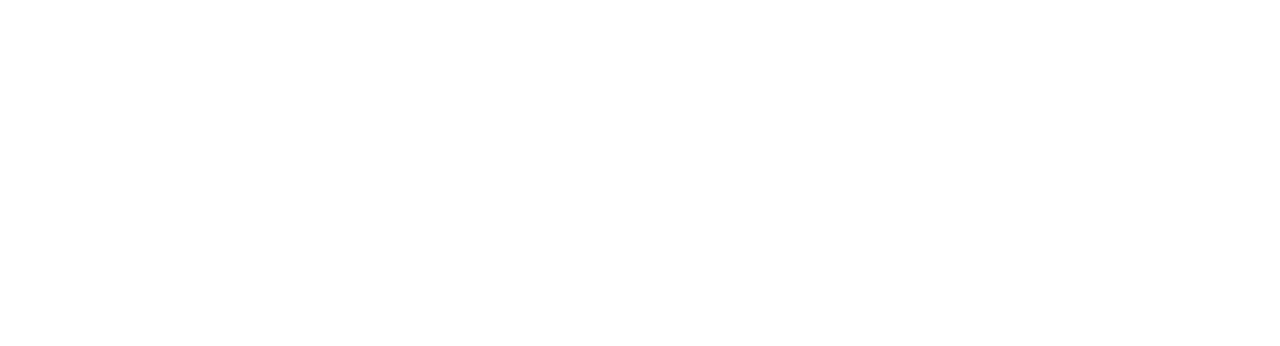
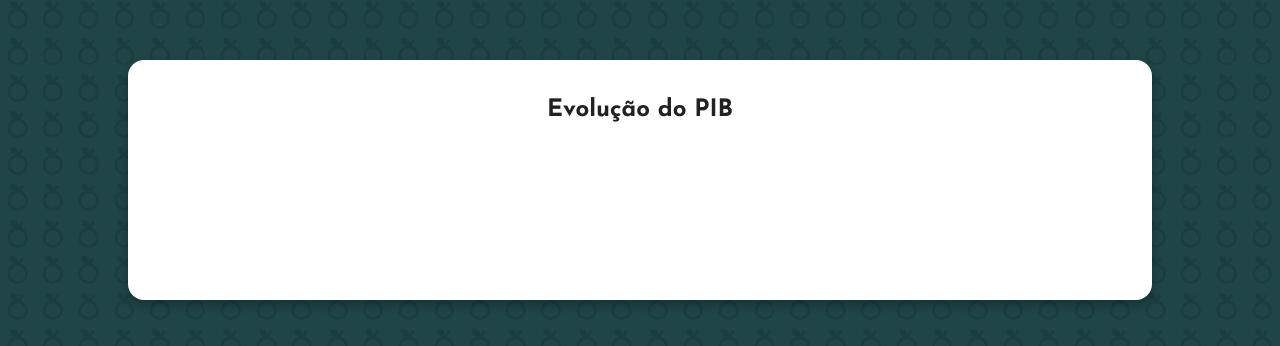
Before and after one commit to ArturMota19/ibge-graphic, a React (Vite) app in the folder frontend/: page /pib-evolution in a window 1280 px wide. Before the commit this address had no page. Shown: the part 220-566 px from the top of the page. Built offline with nearby package versions, Linux system fonts and the light colour scheme.

Commit message:
WIP: Add new page to show pib evolution graph

```diff
--- a/frontend/src/App.tsx
+++ b/frontend/src/App.tsx
@@ -8,6 +8,7 @@
 // Pages
 // unauth Pages
 const Home = lazy(() => import("./pages/Home/page"));
+const PibEvolution = lazy(() => import("./pages/PibEvolution/page"))
 
 
 function App() {
@@ -16,8 +17,8 @@
       <ToastContainer />
       <Suspense fallback={<div className="loadingDiv">teste</div>}>
         <Routes>
-          {/* Auth Routes */}
           <Route path="/" element={<Home/>} />
+          <Route path="/pib-evolution" element={<PibEvolution/>} />
         </Routes>
       </Suspense>
     </BrowserRouter>
--- /dev/null
+++ b/frontend/src/pages/PibEvolution/page.module.css
@@ -0,0 +1,38 @@
+.wrapperMain {
+  width: 100%;
+  height: 100vh;
+  background-color: #1F4547;
+  background-image: repeating-linear-gradient(90deg, transparent 0 40px), url('../../assets/fruit.svg');
+  background-size: 35px 35px;
+  background-blend-mode: multiply;
+  background-repeat: space;
+  display: flex;
+  align-items: center;
+  justify-content: center;
+
+  .wrapperInterLogo {
+    width: 80%;
+    min-height: 30%;
+    padding: 2rem;
+    gap: 2rem;
+    border-radius: 16px;
+    display: flex;
+    align-items: center;
+    justify-content: space-between;
+    flex-direction: column;
+    background-color: #FFF;
+    transition: box-shadow 1s;
+    box-shadow: 0 5px 8px rgba(0, 0, 0, .25);
+
+  }
+
+}
+
+@media screen and (max-width: 1150px) {
+  .wrapperMain .wrapperInterLogo {
+    width: 90%;
+    min-height: unset;
+    padding: 1rem;
+  }
+
+}
--- /dev/null
+++ b/frontend/src/pages/PibEvolution/page.tsx
@@ -0,0 +1,19 @@
+// Components
+
+// Images
+import logo from "../../assets/logo_menu.png";
+import Button from "../../components/basics/Button/button";
+// Imports
+
+// Styles
+import s from "./page.module.css";
+
+export default function PibEvolution() {
+    return (
+        <main className={s.wrapperMain}>
+            <section className={s.wrapperInterLogo}>
+              <h1>Evolução do PIB</h1>
+            </section>
+        </main>
+    );
+}
```
